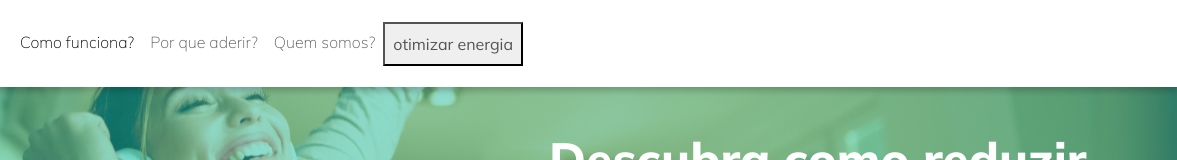
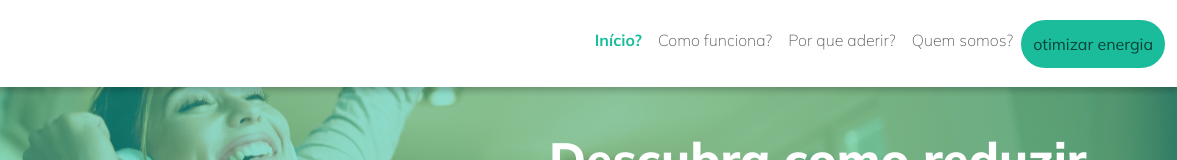
Before and after one commit to pateihara/globalSolution, a plain HTML site: page index.html in a window 1280 px wide. Shown: the top 160 px of the page, 103-1280 px from the left. Drawn offline with nearby package versions, Linux system fonts and the light colour scheme.

Commit message:
javascript + navbar

```diff
--- a/assets/css/style.css
+++ b/assets/css/style.css
@@ -8,11 +8,17 @@ nav{
     box-shadow: 0 4px 6px rgba(0, 0, 0, 0.2);
 
 }
+
 body{
     font-family: "Mulish", serif;
     font-optical-sizing: auto;
     font-weight: 200;
     font-style: normal;
+}
+
+.nav-link.active {
+    font-weight: bold;
+    color: #1ABC9C !important;
 }
 
 .bannerPrincipal{
@@ -42,6 +48,13 @@ body{
     width: 80%;
   }
 
+button{
+    background-color: #1ABC9C;
+    border-radius: 2rem;
+    border: none;
+    padding: 0.25rem;
+}
+
   footer{
     background-color: #333333;
   }
--- /dev/null
+++ b/assets/js/script.js
@@ -0,0 +1,24 @@
+// Seleciona todos os links de navegação
+const navLinks = document.querySelectorAll(".navbar-nav .nav-link");
+
+// Função para detectar a seção visível na tela
+function highlightLink() {
+  let scrollPosition =
+    document.documentElement.scrollTop || document.body.scrollTop;
+
+  navLinks.forEach((link) => {
+    const section = document.querySelector(link.getAttribute("href")); // Pega a seção correspondente ao link
+    const sectionTop = section.offsetTop - 100; // Posição do topo da seção
+    const sectionBottom = sectionTop + section.offsetHeight; // Posição do fundo da seção
+
+    // Verifica se o usuário rolou até a seção
+    if (scrollPosition >= sectionTop && scrollPosition <= sectionBottom) {
+      link.classList.add("active"); // Adiciona a classe 'active'
+    } else {
+      link.classList.remove("active"); // Remove a classe 'active' se não estiver na seção
+    }
+  });
+}
+
+// Chama a função quando o usuário rola a página
+window.addEventListener("scroll", highlightLink);
--- a/index.html
+++ b/index.html
@@ -33,18 +33,21 @@
                     <span class="navbar-toggler-icon"></span>
                 </button>
                 <div class="collapse navbar-collapse" id="navbarNav">
-                    <ul class="navbar-nav">
+                    <ul class="navbar-nav ms-auto">
                         <li class="nav-item">
-                            <a class="nav-link active" aria-current="page" href="#">Como funciona?</a>
+                            <a class="nav-link active" aria-current="page" href="#inicio">Início?</a>
                         </li>
                         <li class="nav-item">
-                            <a class="nav-link" href="#">Por que aderir?</a>
+                            <a class="nav-link" aria-current="page" href="#como-funciona">Como funciona?</a>
                         </li>
                         <li class="nav-item">
-                            <a class="nav-link" href="#">Quem somos?</a>
+                            <a class="nav-link" href="#por-que-aderir">Por que aderir?</a>
                         </li>
                         <li class="nav-item">
-                            <button><a class="nav-link" href="#">otimizar energia</a></button>
+                            <a class="nav-link" href="#quem-somos">Quem somos?</a>
+                        </li>
+                        <li class="nav-item">
+                            <button><a class="nav-link" href="#otimizar-energia">otimizar energia</a></button>
                         </li>
 
                     </ul>
@@ -54,7 +57,7 @@
     </header>
 
     <main>
-        <section class="bannerPrincipal">
+        <section id="inicio" class="bannerPrincipal">
             <div class="container text-center">
                 <div class="row align-items-center">
                     <!-- Use min-height para garantir espaço suficiente -->
@@ -76,7 +79,7 @@
                     custos de maneira inteligente e personalizada.</p>
             </div>
         </section>
-        <section>
+        <section id="como-funciona">
             <div class="container">
                 <div class="d-flex justify-content-center align-items-center">
                     <h2 class="textHighlight text-center">Como funciona?</h2>
@@ -129,7 +132,7 @@
                 </div>
             </div>
         </section>
-        <section>
+        <section id="por-que-aderir">
             <div class="d-flex justify-content-center align-items-center">
                 <h2 class="textHighlight text-center">Como aderir?</h2>
             </div>
@@ -200,8 +203,7 @@
                 </div>
             </div>
         </section>
-
-        <section>
+        <section id="quem-somos">
             <div class="d-flex justify-content-center align-items-center">
                 <h2 class="textHighlight text-center">quem somos?</h2>
             </div>
@@ -234,8 +236,7 @@
                 </div>
             </div>
         </section>
-
-        <section>
+        <section id="otimizar-energia">
             <div>
                 <div>
                     <h2>Pronto para o futuro?</h2>
@@ -294,6 +295,7 @@
     <script src="https://cdn.jsdelivr.net/npm/bootstrap@5.3.3/dist/js/bootstrap.bundle.min.js"
         integrity="sha384-YvpcrYf0tY3lHB60NNkmXc5s9fDVZLESaAA55NDzOxhy9GkcIdslK1eN7N6jIeHz"
         crossorigin="anonymous"></script>
+    <script src="./assets/js/script.js"></script>
 
 </body>
 
```
